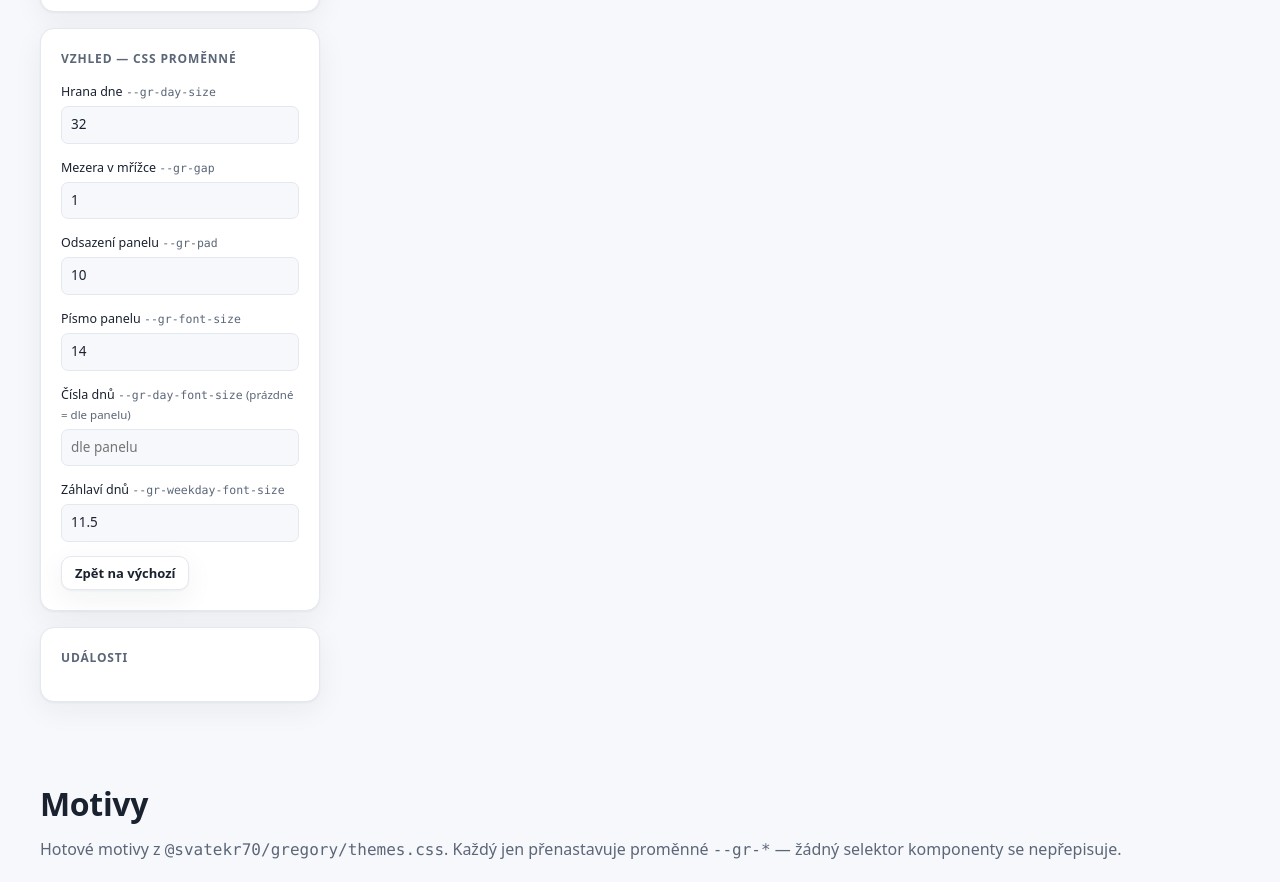
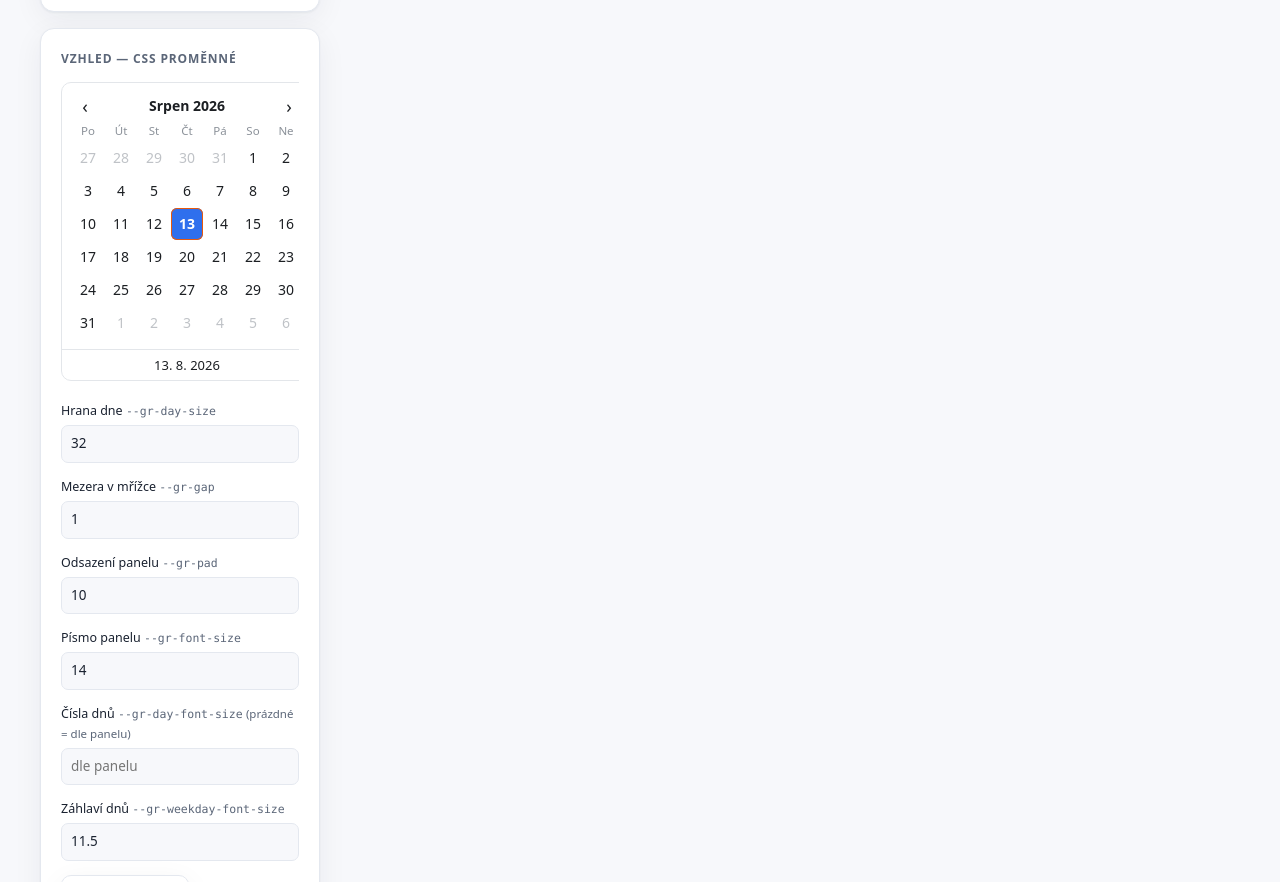
Before and after one commit to svatekr70/gregory, a website built with Vite: page site/demo/index.html in a window 1280 px wide. Shown: the part 1514-2396 px from the top of the page. Built offline with nearby package versions, Linux system fonts and the light colour scheme.

Commit message:
Živý náhled přímo v panelu vzhledu
Rozbalený kalendář sedí nad ovládáním CSS proměnných, takže změny jsou
vidět bez otevírání popoveru. Má i informační řádek, aby byl vidět vliv
--gr-pad a --gr-font-size mimo mřížku.

U velkých hodnot se náhled ořezával místo rolování — .gr má max-width:
100% a overflow: hidden, takže se srazil na šířku sloupce a poslední dny
zmizely. V náhledu je proto max-width uvolněná a roluje obal.

Co-Authored-By: Claude Opus 5 (1M context) <noreply@anthropic.com>

```diff
--- a/site/assets/demo.ts
+++ b/site/assets/demo.ts
@@ -101,14 +101,29 @@ const CSS_VARS = [
 const cssInputs = CSS_VARS.map((variable) => ({ ...variable, input: $<HTMLInputElement>(`#${variable.id}`) }))
 const cssSnippet = $('#css-snippet')
 
+// Rozbalený kalendář rovnou u ovládání, aby změny šly vidět bez otevírání
+// popoveru. Jeden měsíc, ať se vejde do panelu.
+const cssPreview = new Gregory($('#css-preview'), {
+  mode: 'date',
+  locale: 'cs',
+  inline: true,
+  presets: false,
+  autoApply: true,
+  // Souhrn ukáže vliv --gr-pad a --gr-font-size i mimo mřížku.
+  summary: true,
+  value: today(),
+})
+
 function applyAppearance(): void {
-  const target = current?.element
   const changed: string[] = []
 
   for (const { name, unit, fallback, input } of cssInputs) {
     const value = input.value.trim()
-    if (value === '') target?.style.removeProperty(name)
-    else target?.style.setProperty(name, value + unit)
+    for (const panel of [current?.element, cssPreview.element]) {
+      if (!panel) continue
+      if (value === '') panel.style.removeProperty(name)
+      else panel.style.setProperty(name, value + unit)
+    }
     if (value !== fallback) changed.push(`  ${name}: ${value === '' ? 'dle panelu' : value + unit};`)
   }
 
--- a/site/assets/site.css
+++ b/site/assets/site.css
@@ -609,6 +609,19 @@ footer {
   font-size: 13.5px;
 }
 
+/* Živý náhled uvnitř panelu s proměnnými — u velkých hodnot se roluje. */
+.css-preview {
+  overflow-x: auto;
+  margin-bottom: 16px;
+  padding-bottom: 4px;
+}
+
+/* Bez tohohle by se panel srazil na šířku sloupce a poslední dny by se
+   ořízly, místo aby šlo odrolovat. */
+.css-preview .gr {
+  max-width: none;
+}
+
 .switch {
   display: flex;
   align-items: flex-start;
--- a/site/demo/index.html
+++ b/site/demo/index.html
@@ -147,6 +147,8 @@
 
           <div class="panel">
             <h3>Vzhled — CSS proměnné</h3>
+
+            <div class="css-preview" id="css-preview"></div>
 
             <label class="field">
               <span>Hrana dne <code>--gr-day-size</code></span>
```
